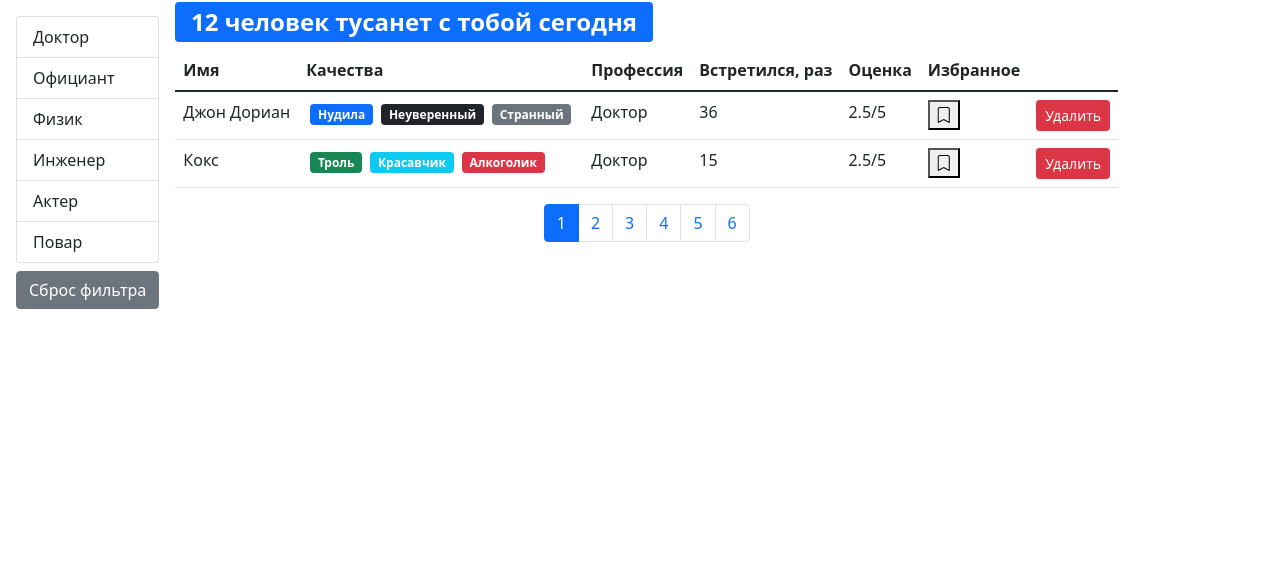
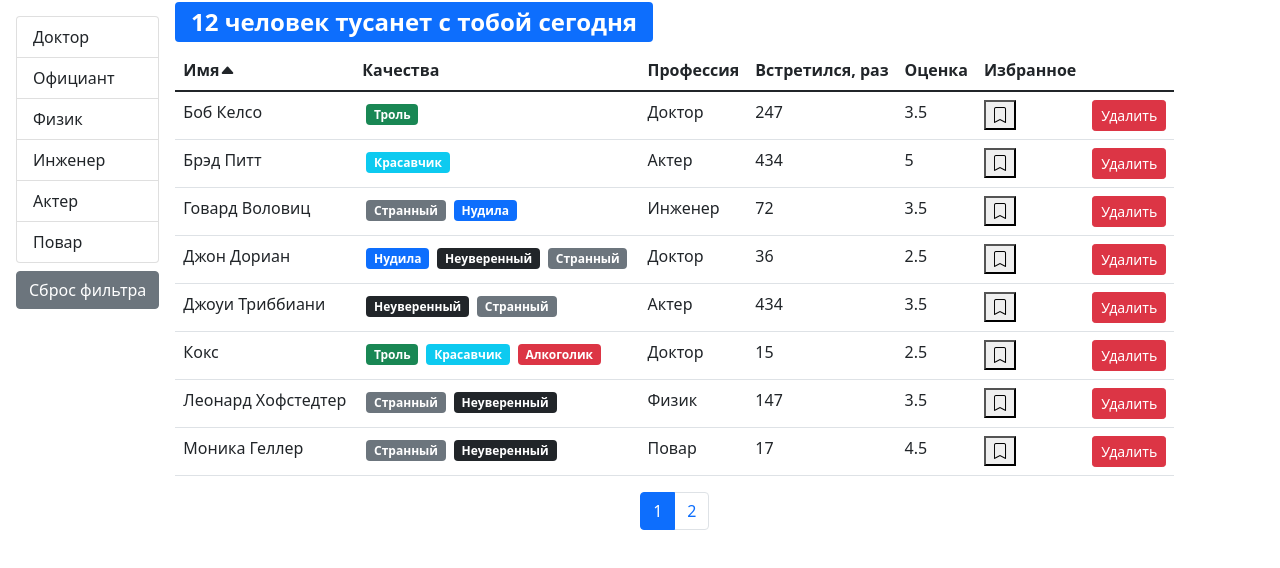
Before and after one commit to AndrewPerepelkin/result-school-frontend-task-one, a React (Create React App) app in the folder fast-company/: page / in a window 1280 px wide. Shown: the top 568 px of the page. Built offline with nearby package versions, Linux system fonts and the light colour scheme.

Commit message:
feat: added table components and refactoring

```diff
--- a/fast-company/src/App.js
+++ b/fast-company/src/App.js
@@ -1,32 +1,7 @@
-import React, { useEffect, useState } from 'react';
-import api from './api';
+import React from 'react';
 import Users from './components/users';
 
 const App = () => {
-  const [users, setUsers] = useState();
-  useEffect(() => {
-    api.users.fetchAll().then((data) => setUsers(data));
-  }, []);
-
-  const handleDelete = (id) =>
-    setUsers((prevState) => prevState.filter((user) => user._id !== id));
-  const handleToggeleBookMark = (id) =>
-    setUsers(
-      users.map((user) =>
-        user._id === id ? { ...user, bookmark: !user.bookmark } : user
-      )
-    );
-  return (
-    <>
-      {users && (
-        <Users
-          users={users}
-          onDelete={handleDelete}
-          onToggleBookMark={handleToggeleBookMark}
-        />
-      )}
-    </>
-  );
+  return <Users />;
 };
-
 export default App;
--- a/fast-company/src/components/bookmark.jsx
+++ b/fast-company/src/components/bookmark.jsx
@@ -1,20 +1,15 @@
 import React from 'react';
 import PropTypes from 'prop-types';
-const BookMark = ({ status, onToggleBookMark, id }) => {
+const BookMark = ({ status, ...rest }) => {
   return (
-    <button onClick={() => onToggleBookMark(id)}>
-      {status
-        ? (<i className='bi bi-bookmark-check-fill'></i>)
-        : (<i className='bi bi-bookmark'></i>)
-      }
+    <button {...rest}>
+      <i className={'bi bi-bookmark' + (status ? '-check-fill' : '')}></i>
     </button>
   );
 };
 
 BookMark.propTypes = {
-  status: PropTypes.bool.isRequired,
-  onToggleBookMark: PropTypes.func.isRequired,
-  id: PropTypes.string.isRequired
+  status: PropTypes.bool.isRequired
 };
 
 export default BookMark;
--- /dev/null
+++ b/fast-company/src/components/qualitiesList.jsx
@@ -0,0 +1,22 @@
+import React from 'react';
+import PropTypes from 'prop-types';
+import Qualitie from './qualitie';
+
+const QualitiesList = ({ qualities }) => {
+  return (
+    <>
+      {qualities.map((q) => (
+        <Qualitie
+          key={q._id}
+          {...q}
+        />
+      ))}
+    </>
+  );
+};
+
+QualitiesList.propTypes = {
+  qualities: PropTypes.array
+};
+
+export default QualitiesList;
--- /dev/null
+++ b/fast-company/src/components/table.jsx
@@ -0,0 +1,26 @@
+import React from 'react';
+import PropTypes from 'prop-types';
+import TableHeader from './tableHeader';
+import TableBody from './tableBody';
+const Table = ({ onSort, selectedSort, columns, data, children }) => {
+  return (
+    <table className='table'>
+      {children || (
+        <>
+          <TableHeader {...{ onSort, selectedSort, columns }} />
+          <TableBody {...{ columns, data }} />
+        </>
+      )}
+    </table>
+  );
+};
+
+Table.propTypes = {
+  onSort: PropTypes.func,
+  selectedSort: PropTypes.object,
+  columns: PropTypes.object,
+  data: PropTypes.array,
+  children: PropTypes.array
+};
+
+export default Table;
--- /dev/null
+++ b/fast-company/src/components/tableBody.jsx
@@ -0,0 +1,34 @@
+import React from 'react';
+import PropTypes from 'prop-types';
+import _ from 'lodash';
+
+const TableBody = ({ data, columns }) => {
+  const renderComponent = (item, column) => {
+    const component = columns[column].component;
+    if (component) {
+      if (typeof component === 'function') {
+        return component(item);
+      }
+      return component;
+    }
+    return _.get(item, columns[column].path);
+  };
+  return (
+    <tbody>
+      {data.map((item) => (
+        <tr key={item._id}>
+          {Object.keys(columns).map((column) => (
+            <td key={column}>{renderComponent(item, column)}</td>
+          ))}
+        </tr>
+      ))}
+    </tbody>
+  );
+};
+
+TableBody.propTypes = {
+  data: PropTypes.array.isRequired,
+  columns: PropTypes.object.isRequired
+};
+
+export default TableBody;
--- /dev/null
+++ b/fast-company/src/components/tableHeader.jsx
@@ -0,0 +1,44 @@
+import React from 'react';
+import PropTypes from 'prop-types';
+
+const TableHeader = ({ onSort, selectedSort, columns }) => {
+  const handleSort = (item) => {
+    if (selectedSort.path === item) {
+      onSort((selectedSort) => ({
+        ...selectedSort,
+        order: selectedSort.order === 'asc' ? 'desc' : 'asc'
+      }));
+    } else onSort({ path: item, order: 'asc' });
+  };
+  return (
+    <thead>
+      <tr>
+        {Object.keys(columns).map((column) => (
+          <th
+            key={column}
+            onClick={
+              columns[column].path
+                ? () => handleSort(columns[column].path)
+                : undefined
+            }
+            {...{ role: columns[column].path && 'button' }}
+            scope='col'
+          >
+            {columns[column].name}
+            {(selectedSort.path === columns[column].path)
+              ? (<i className={'bi bi-caret' + (selectedSort.order === 'asc' ? '-down' : '-up') + '-fill'}></i>)
+              : null}
+          </th>
+        ))}
+      </tr>
+    </thead>
+  );
+};
+
+TableHeader.propTypes = {
+  onSort: PropTypes.func.isRequired,
+  selectedSort: PropTypes.object.isRequired,
+  columns: PropTypes.object.isRequired
+};
+
+export default TableHeader;
--- a/fast-company/src/components/user.jsx
+++ /dev/null
@@ -1,61 +0,0 @@
-import React from 'react';
-import Qualitie from './qualitie';
-import BookMark from './bookmark';
-import PropTypes from 'prop-types';
-const User = ({
-  _id,
-  name,
-  qualities,
-  profession,
-  completedMeetings,
-  rate,
-  onDelete,
-  bookmark,
-  onToggleBookMark
-}) => {
-  return (
-    <tr>
-      <td>{name}</td>
-      <td>
-        {qualities.map((q) => (
-          <Qualitie
-            key={q._id}
-            {...q}
-          />
-        ))}
-      </td>
-      <td>{profession.name}</td>
-      <td>{completedMeetings}</td>
-      <td>{rate}/5</td>
-      <td>
-        <BookMark
-          status={bookmark}
-          onToggleBookMark={onToggleBookMark}
-          id={_id}
-        />
-      </td>
-      <td>
-        <button
-          className='btn btn-danger btn-sm'
-          onClick={() => onDelete(_id)}
-        >
-          Удалить
-        </button>
-      </td>
-    </tr>
-  );
-};
-
-User.propTypes = {
-  _id: PropTypes.string.isRequired,
-  name: PropTypes.string.isRequired,
-  qualities: PropTypes.array.isRequired,
-  profession: PropTypes.object.isRequired,
-  completedMeetings: PropTypes.number.isRequired,
-  rate: PropTypes.number.isRequired,
-  onDelete: PropTypes.func.isRequired,
-  bookmark: PropTypes.bool.isRequired,
-  onToggleBookMark: PropTypes.func.isRequired
-};
-
-export default User;
--- a/fast-company/src/components/users.jsx
+++ b/fast-company/src/components/users.jsx
@@ -1,32 +1,53 @@
 import React, { useEffect, useState } from 'react';
 import { paginate } from '../utils/paginate';
 import Pagination from './pagination';
-import User from './user';
 import api from '../api';
 import SearchStatus from './searchStatus';
 import GroupList from './groupList';
+import UsersTable from './usersTable';
+import _ from 'lodash';
 import PropTypes from 'prop-types';
 
-const Users = ({ users: allUsers, ...rest }) => {
-  const pageSize = 2;
+const Users = () => {
+  const [users, setUsers] = useState();
+  const pageSize = 8;
   const [currentPage, setCurrentPage] = useState(1);
   const [professions, setProfessions] = useState();
   const [selectedProf, setSelectedProf] = useState();
+  const [sortBy, setSortBy] = useState({ path: 'name', order: 'acs' });
 
   const handleProfessionSelect = (item) => setSelectedProf(item);
   const handlePageChange = (pageIndex) => setCurrentPage(pageIndex);
   const handleProfessionReset = () => setSelectedProf();
+  const handleOnSort = (item) => setSortBy(item);
 
+  const handleDelete = (id) =>
+    setUsers((prevState) => prevState.filter((user) => user._id !== id));
+  const handleToggeleBookMark = (id) =>
+    setUsers(
+      users.map((user) =>
+        user._id === id ? { ...user, bookmark: !user.bookmark } : user
+      )
+    );
+
+  useEffect(() => {
+    api.users.fetchAll().then((data) => setUsers(data));
+  }, []);
   useEffect(() => {
     api.professions.fetchAll().then((data) => setProfessions(data));
   }, []);
   useEffect(() => setCurrentPage(1), [selectedProf]);
 
+  if (users) {
     const filteredUsers = selectedProf
-    ? allUsers.filter((user) => JSON.stringify(user.profession) === JSON.stringify(selectedProf))
-    : allUsers;
+      ? users.filter(
+        (user) =>
+          JSON.stringify(user.profession) === JSON.stringify(selectedProf)
+      )
+      : users;
     const count = filteredUsers.length;
-  const usersCrop = paginate(filteredUsers, currentPage, pageSize);
+    const sortedUsers = _.orderBy(filteredUsers, [sortBy.path], [sortBy.order]);
+    const usersCrop = paginate(sortedUsers, currentPage, pageSize);
     return (
       <div className='d-flex'>
         {professions && (
@@ -47,28 +68,13 @@
         <div className='d-flex flex-column'>
           <SearchStatus length={count} />
           {!!count && (
-          <table className='table'>
-            <thead>
-              <tr>
-                <th scope='col'>Имя</th>
-                <th scope='col'>Качества</th>
-                <th scope='col'>Профессия</th>
-                <th scope='col'>Встретился, раз</th>
-                <th scope='col'>Оценка</th>
-                <th scope='col'>Избранное</th>
-                <th />
-              </tr>
-            </thead>
-            <tbody>
-              {usersCrop.map((user) => (
-                <User
-                  key={user._id}
-                  {...rest}
-                  {...user}
+            <UsersTable
+              users={usersCrop}
+              onSort={handleOnSort}
+              selectedSort={sortBy}
+              onDelete={handleDelete}
+              onToggleBookMark={handleToggeleBookMark}
             />
-              ))}
-            </tbody>
-          </table>
           )}
           <div className='d-flex justify-content-center'>
             <Pagination
@@ -81,10 +87,12 @@
         </div>
       </div>
     );
+  }
+  return 'loading...';
 };
 
 Users.propTypes = {
-  users: PropTypes.array.isRequired
+  users: PropTypes.array
 };
 
 export default Users;
--- /dev/null
+++ b/fast-company/src/components/usersTable.jsx
@@ -0,0 +1,63 @@
+import React from 'react';
+import PropTypes from 'prop-types';
+import BookMark from './bookmark';
+import QualitiesList from './qualitiesList';
+import Table from './table';
+
+const UsersTable = ({
+  users,
+  onSort,
+  selectedSort,
+  onToggleBookMark,
+  onDelete,
+  ...rest
+}) => {
+  const columns = {
+    name: { path: 'name', name: 'Имя' },
+    qualities: {
+      name: 'Качества',
+      component: (user) => <QualitiesList qualities={user.qualities} />
+    },
+    professions: { path: 'profession.name', name: 'Профессия' },
+    completedMeetings: { path: 'completedMeetings', name: 'Встретился, раз' },
+    rate: { path: 'rate', name: 'Оценка' },
+    bookmark: {
+      path: 'bookmark',
+      name: 'Избранное',
+      component: (user) => (
+        <BookMark
+          status={user.bookmark}
+          onClick={() => onToggleBookMark(user._id)}
+        />
+      )
+    },
+    delete: {
+      component: (user) => (
+        <button
+          className='btn btn-danger btn-sm'
+          onClick={() => onDelete(user._id)}
+        >
+          Удалить
+        </button>
+      )
+    }
+  };
+  return (
+    <Table
+      onSort={onSort}
+      selectedSort={selectedSort}
+      columns={columns}
+      data={users}
+    />
+  );
+};
+
+UsersTable.propTypes = {
+  users: PropTypes.array.isRequired,
+  onSort: PropTypes.func.isRequired,
+  selectedSort: PropTypes.object.isRequired,
+  onToggleBookMark: PropTypes.func.isRequired,
+  onDelete: PropTypes.func.isRequired
+};
+
+export default UsersTable;
```
Lines whose indentation alone changed are shown as unchanged.
